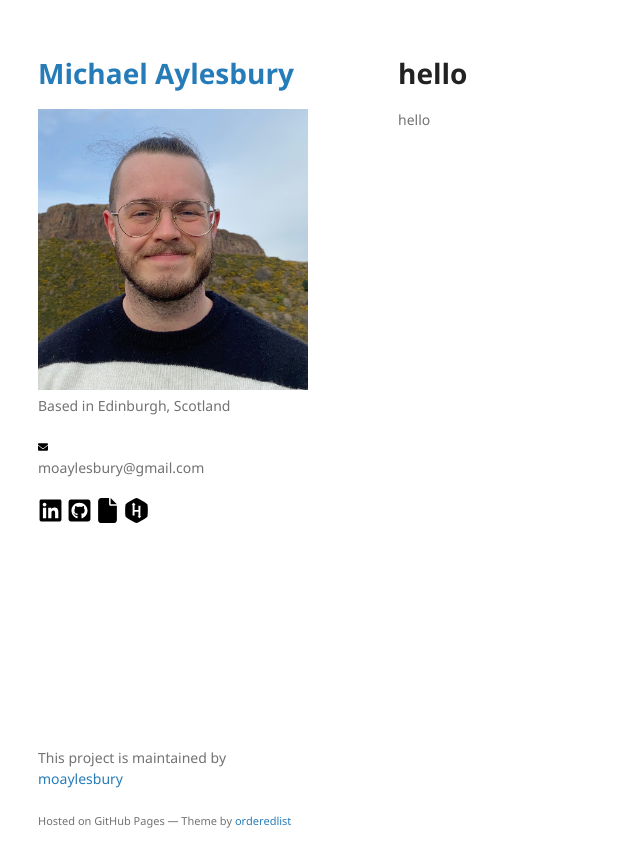
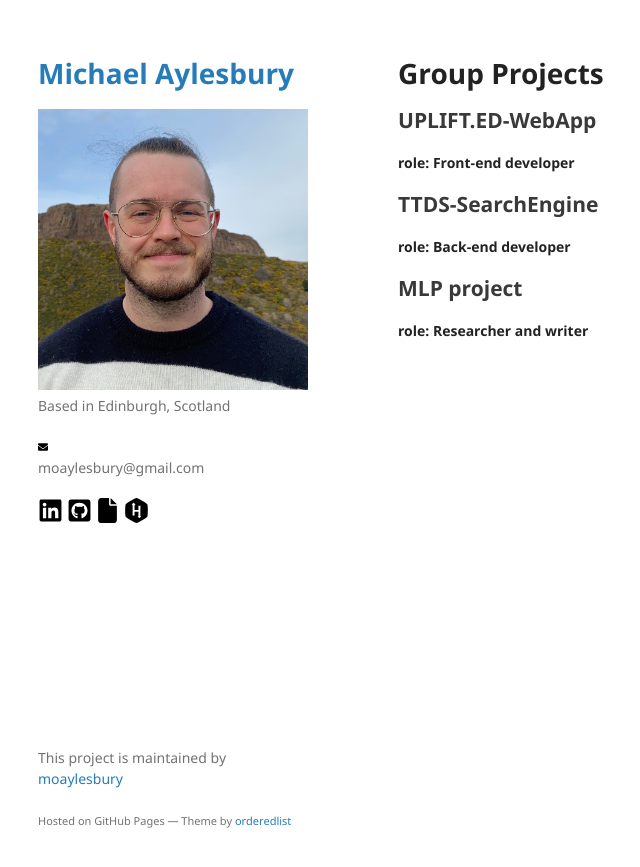
Before and after one commit to moaylesbury/michaelaylesbury.github.io, a Jekyll site: the page built from group-projects.md, in a window 1280 px wide. Shown: the top 867 px of the page, without its empty margins (172-812 px from the left). Built offline with Jekyll 4.4.1, drawn with Linux system fonts in a browser that asks for light colours; our own code applies the rules of GitHub Pages for plain Markdown files.

Commit message:
Update group-projects.md

```diff
--- a/group-projects.md
+++ b/group-projects.md
@@ -2,6 +2,14 @@
 layout: default
 ---
 
-# hello
+# Group Projects
 
-hello
+## UPLIFT.ED-WebApp
+__role: Front-end developer__
+
+
+## TTDS-SearchEngine
+__role: Back-end developer__
+
+## MLP project
+__role: Researcher and writer__
```
